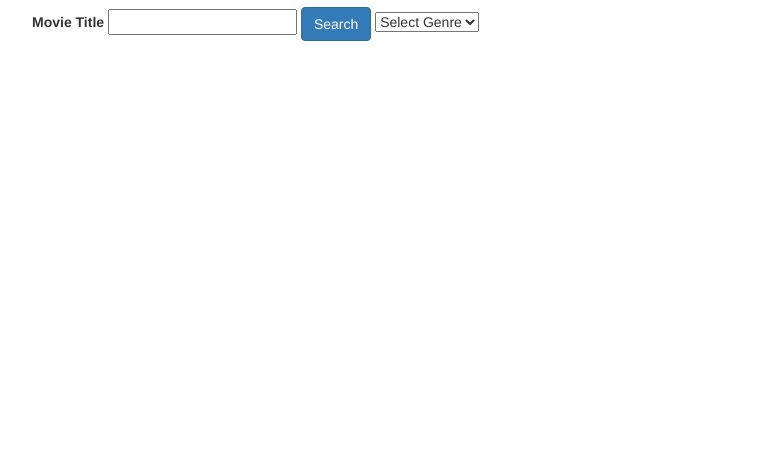
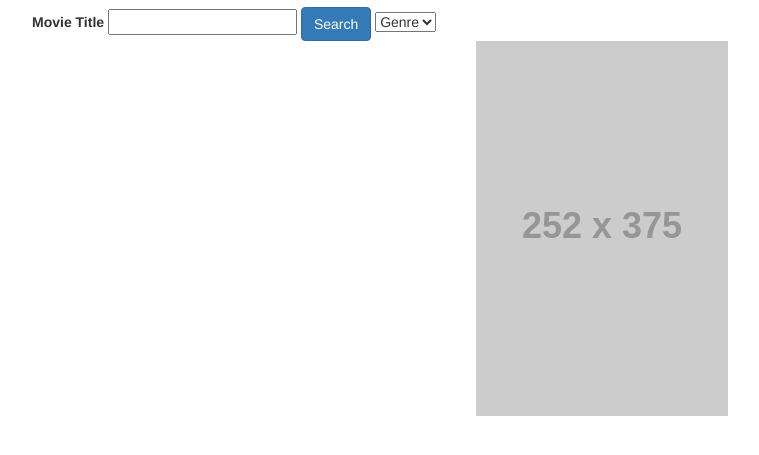
Before and after one commit to aliasm6/movie-search, a website: page src/index.html in a window 1280 px wide. Shown: the part 63-518 px from the top of the page, without its empty margins (38-797 px from the left). Drawn offline with nearby package versions, Linux system fonts and the light colour scheme; placeholder pictures from the web are drawn by us.

Commit message:
created poster placeholder added styling so that it is centered on page

```diff
--- a/src/index.html
+++ b/src/index.html
@@ -2,7 +2,9 @@
 <html>
   <head>
     <meta charset="utf-8">
+
     <title>Tidel</title>
+
     <link rel="stylesheet" href="https://maxcdn.bootstrapcdn.com/bootstrap/3.3.6/css/bootstrap.min.css" integrity="sha384-1q8mTJOASx8j1Au+a5WDVnPi2lkFfwwEAa8hDDdjZlpLegxhjVME1fgjWPGmkzs7" crossorigin="anonymous">
   </head>
   <body>
@@ -15,12 +17,13 @@
               <input id="searchInfo"></input>
 
             <input type="submit" class="btn btn-primary" value="Search">
-            <select placeholder="genre">
-            <option value="" disabled selected>Select Genre</option>
+            <select>
+            <option value="" disabled selected>Genre</option>
+
             </select>
         </form>
-
-    </div>
+      <div class="col-md-4 col-md-offset-4" id="poster"><img src="http://placehold.it/252x375" class="center-block">
+      </div>
     <script src="https://code.jquery.com/jquery-2.2.4.min.js"   integrity="sha256-BbhdlvQf/xTY9gja0Dq3HiwQF8LaCRTXxZKRutelT44="   crossorigin="anonymous"></script>
     <script src="https://maxcdn.bootstrapcdn.com/bootstrap/3.3.6/js/bootstrap.min.js" integrity="sha384-0mSbJDEHialfmuBBQP6A4Qrprq5OVfW37PRR3j5ELqxss1yVqOtnepnHVP9aJ7xS" crossorigin="anonymous">
     </script>
```
